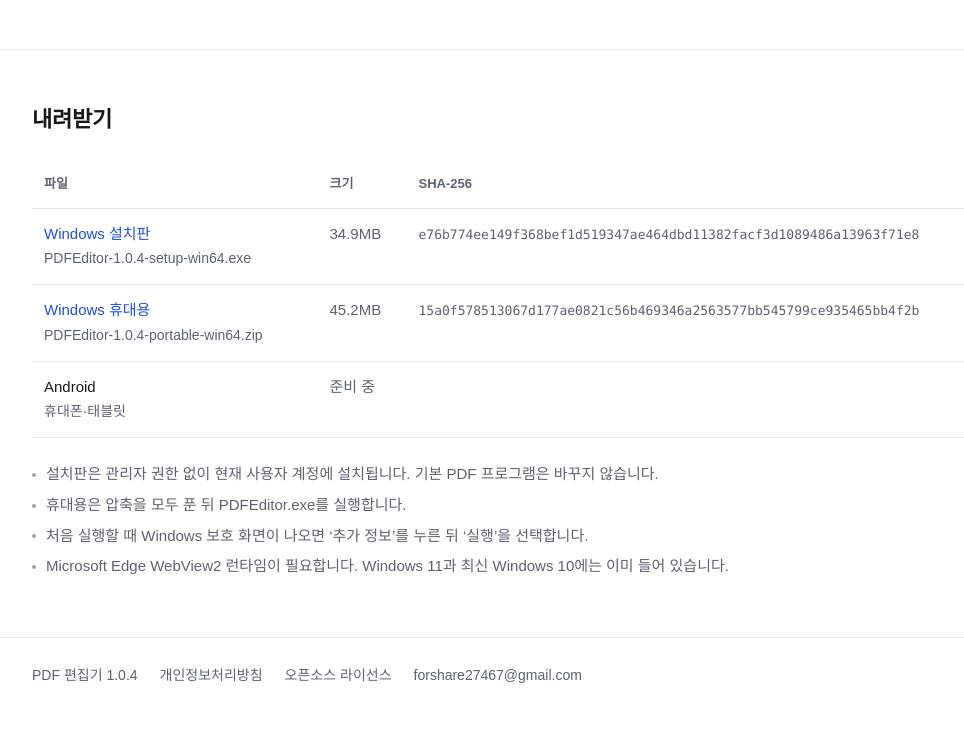
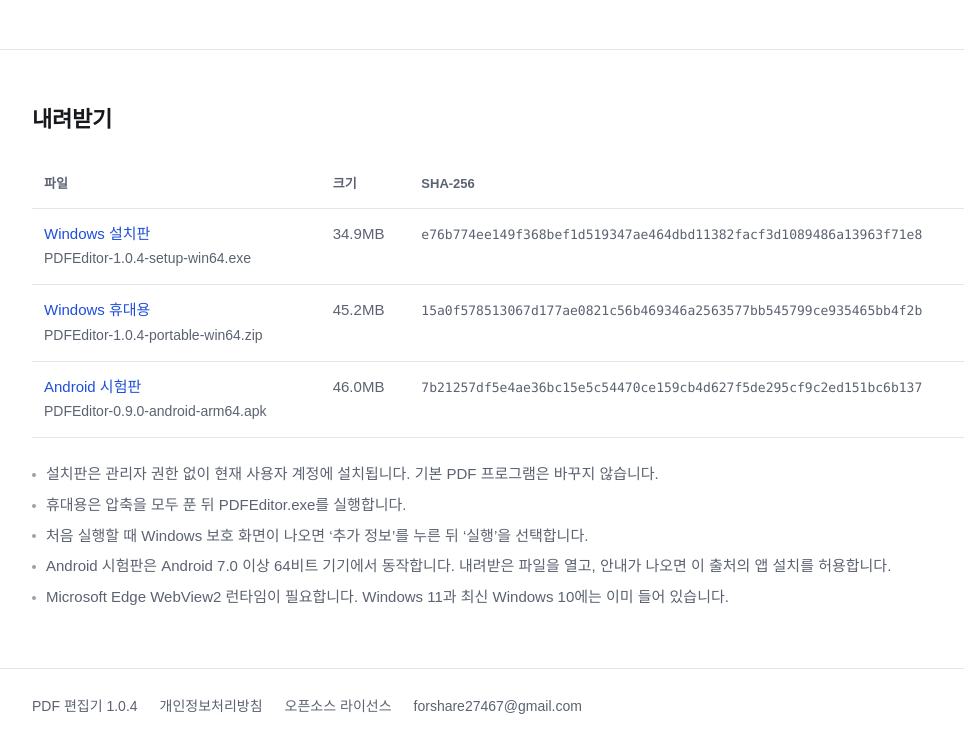
Before and after one commit to forshare2-pixel/pdf-editor, a plain HTML site: page index.html in a window 1280 px wide. Shown: the part 1317-2070 px from the top of the page, without its empty margins (112-1076 px from the left). Before the commit the page ends 2044 px from the top, so only its background shows below. Drawn offline with Linux system fonts and the light colour scheme; a web font is replaced by a local one.

Commit message:
Android 시험판 0.9.0 내려받기 추가
Co-Authored-By: Claude Fable 5.2 <noreply@anthropic.com>

```diff
--- a/index.html
+++ b/index.html
@@ -23,6 +23,7 @@
  <div class="get">
   <a class="btn" href="https://github.com/forshare2-pixel/pdf-editor/releases/download/v1.0.4/PDFEditor-1.0.4-setup-win64.exe">Windows용 내려받기</a>
   <span class="meta">1.0.4 · Windows 10/11 64비트 · 34.9MB · 무료</span>
+  <a class="meta" href="https://github.com/forshare2-pixel/pdf-editor/releases/download/android-v0.9.0/PDFEditor-0.9.0-android-arm64.apk">Android 시험판 0.9.0</a>
  </div>
  <figure class="shot"><img src="editor.webp" width="1600" height="1000" alt="PDF 편집기에서 문서에 글자, 강조, 사각형, 별표를 넣은 화면"></figure>
 </div>
@@ -46,13 +47,14 @@
   <tbody>
   <tr><td><a href="https://github.com/forshare2-pixel/pdf-editor/releases/download/v1.0.4/PDFEditor-1.0.4-setup-win64.exe">Windows 설치판</a><br><span class="meta">PDFEditor-1.0.4-setup-win64.exe</span></td><td class="num">34.9MB</td><td><code>e76b774ee149f368bef1d519347ae464dbd11382facf3d1089486a13963f71e8</code></td></tr>
   <tr><td><a href="https://github.com/forshare2-pixel/pdf-editor/releases/download/v1.0.4/PDFEditor-1.0.4-portable-win64.zip">Windows 휴대용</a><br><span class="meta">PDFEditor-1.0.4-portable-win64.zip</span></td><td class="num">45.2MB</td><td><code>15a0f578513067d177ae0821c56b469346a2563577bb545799ce935465bb4f2b</code></td></tr>
-  <tr><td>Android<br><span class="meta">휴대폰·태블릿</span></td><td class="num soon" colspan="2">준비 중</td></tr>
+  <tr><td><a href="https://github.com/forshare2-pixel/pdf-editor/releases/download/android-v0.9.0/PDFEditor-0.9.0-android-arm64.apk">Android 시험판</a><br><span class="meta">PDFEditor-0.9.0-android-arm64.apk</span></td><td class="num">46.0MB</td><td><code>7b21257df5e4ae36bc15e5c54470ce159cb4d627f5de295cf9c2ed151bc6b137</code></td></tr>
   </tbody>
  </table>
  <ul class="notes">
   <li>설치판은 관리자 권한 없이 현재 사용자 계정에 설치됩니다. 기본 PDF 프로그램은 바꾸지 않습니다.</li>
   <li>휴대용은 압축을 모두 푼 뒤 PDFEditor.exe를 실행합니다.</li>
   <li>처음 실행할 때 Windows 보호 화면이 나오면 ‘추가 정보’를 누른 뒤 ‘실행’을 선택합니다.</li>
+  <li>Android 시험판은 Android 7.0 이상 64비트 기기에서 동작합니다. 내려받은 파일을 열고, 안내가 나오면 이 출처의 앱 설치를 허용합니다.</li>
   <li>Microsoft Edge WebView2 런타임이 필요합니다. Windows 11과 최신 Windows 10에는 이미 들어 있습니다.</li>
  </ul>
 </div></section>
```
